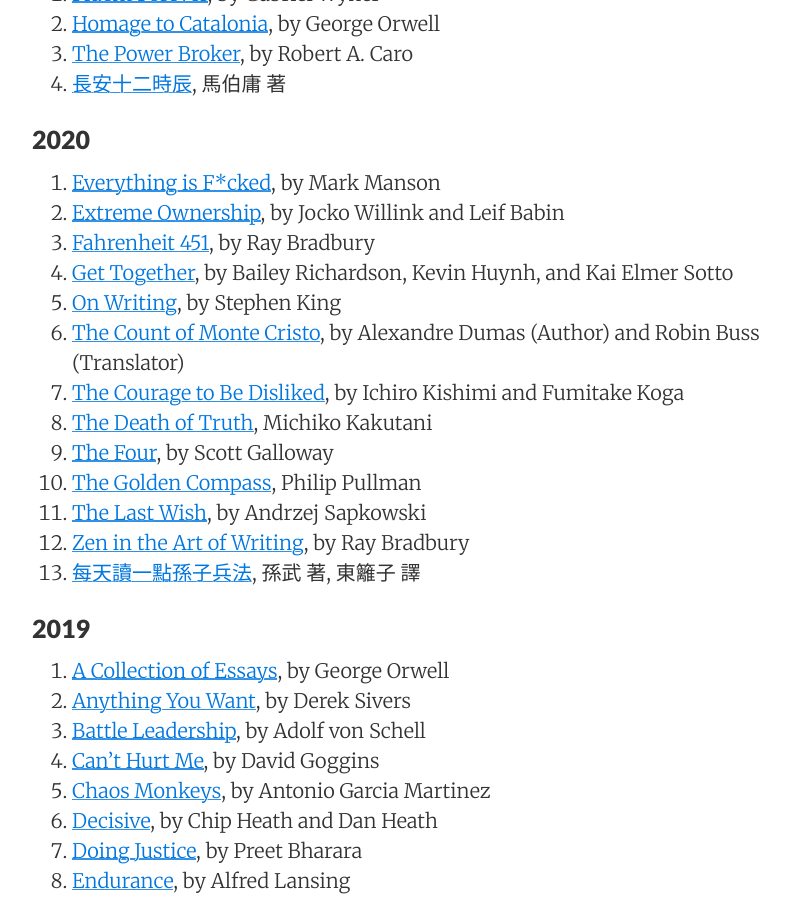
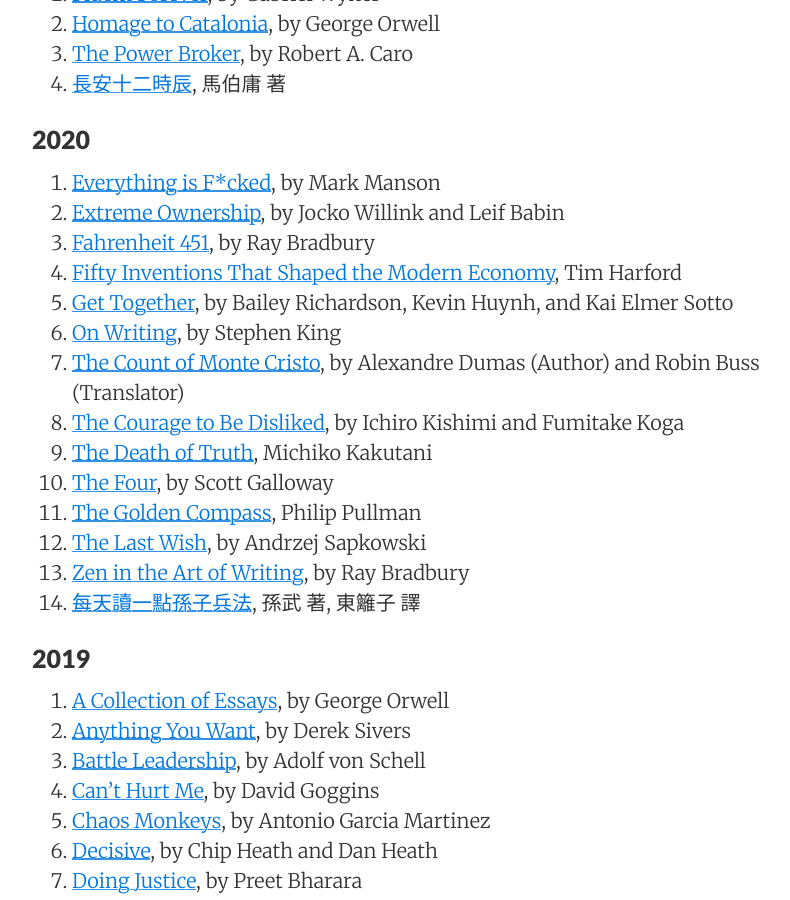
Before and after one commit to sewardlee337/sewardlee337.github.io, a Jekyll site: the page built from readinglist.md, in a window 1280 px wide and 900 px high, scrolled down 440 px. Shown: the whole window, without its empty margins (188-978 px from the left). Built offline with Jekyll 4.4.1, drawn with Linux system fonts in a browser that asks for light colours; nearby versions of some CDN libraries.

Commit message:
Update reading list

```diff
--- a/readinglist.md
+++ b/readinglist.md
@@ -23,6 +23,7 @@ _"My alma mater was books, a good library... I could spend the rest of my life r
 1. [Everything is F*cked](https://amzn.to/2F53aNW), by Mark Manson
 1. [Extreme Ownership](https://amzn.to/2QEuPvP), by Jocko Willink and Leif Babin
 1. [Fahrenheit 451](https://amzn.to/2TQ6dlQ), by Ray Bradbury
+1. [Fifty Inventions That Shaped the Modern Economy](https://amzn.to/2UJ77jS), Tim Harford
 1. [Get Together](https://amzn.to/3ametPO), by Bailey Richardson, Kevin Huynh, and Kai Elmer Sotto
 1. [On Writing](https://amzn.to/2QOnJV1), by Stephen King
 1. [The Count of Monte Cristo](https://amzn.to/2uXBdFS), by Alexandre Dumas (Author) and Robin Buss (Translator)
```
